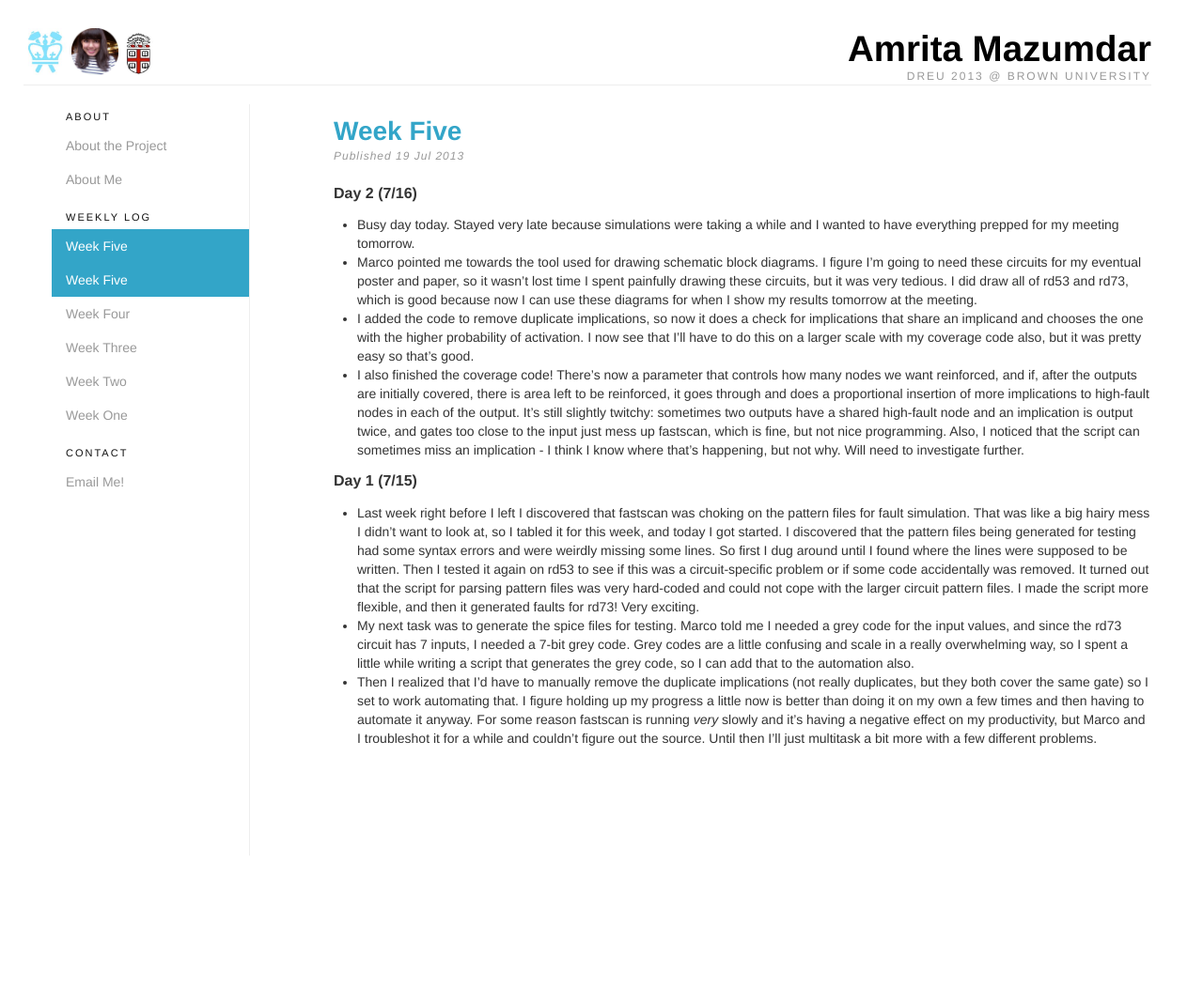
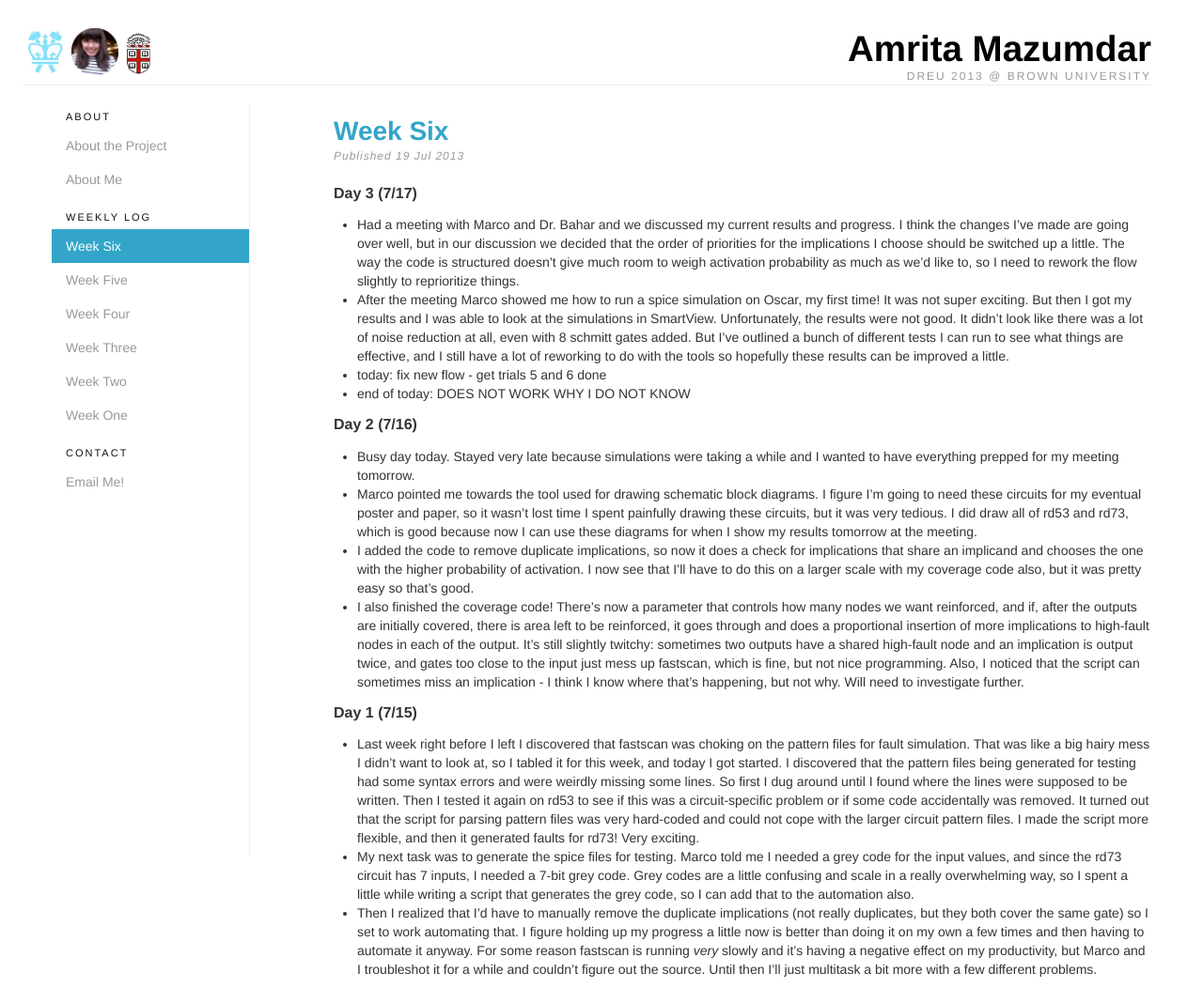
Before and after one commit to amritamaz/dreu-blog, a Jekyll site: the page built from _posts/2013-07-19-week-six.md, in a window 1280 px wide. Shown: the whole page at 94% size. Built offline with Jekyll 4.4.1, drawn with Linux system fonts in a browser that asks for light colours; nearby versions of some CDN libraries; Markdown is read by kramdown in place of the engine named in the settings; before the commit the page ends 911 px from its top, so only the background shows below that.

Commit message:
oops title

```diff
--- a/_posts/2013-07-19-week-six.md
+++ b/_posts/2013-07-19-week-six.md
@@ -1,8 +1,23 @@
 ---
 layout: post
-title: Week Five
+title: Week Six
 category: weekly log
 ---
+
+## Day 3 (7/17)
+  + Had a meeting with Marco and Dr. Bahar and we discussed my current results and progress.
+  I think the changes I've made are going over well, but in our discussion we decided that
+  the order of priorities for the implications I choose should be switched up a little. The
+  way the code is structured doesn't give much room to weigh activation probability as much
+  as we'd like to, so I need to rework the flow slightly to reprioritize things.
+  + After the meeting Marco showed me how to run a spice simulation on Oscar, my first time!
+  It was not super exciting. But then I got my results and I was able to look at the simulations
+  in SmartView. Unfortunately, the results were not good. It didn't look like there was a lot of
+  noise reduction at all, even with 8 schmitt gates added. But I've outlined a bunch of different
+  tests I can run to see what things are effective, and I still have a lot of reworking to do
+  with the tools so hopefully these results can be improved a little.
+  + today: fix new flow - get trials 5 and 6 done
+  + end of today: DOES NOT WORK WHY I DO NOT KNOW
 
 ## Day 2 (7/16)
   + Busy day today. Stayed very late because simulations were taking a while and I wanted to
```
